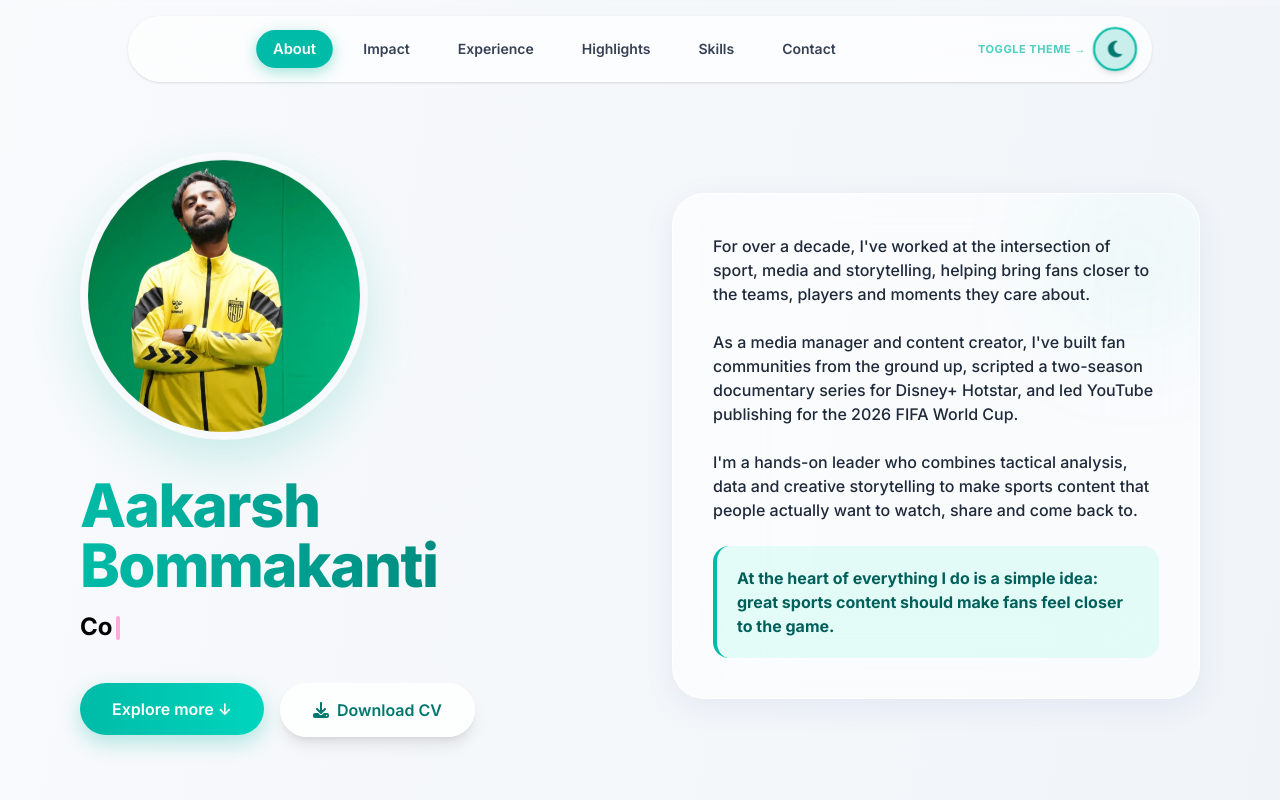
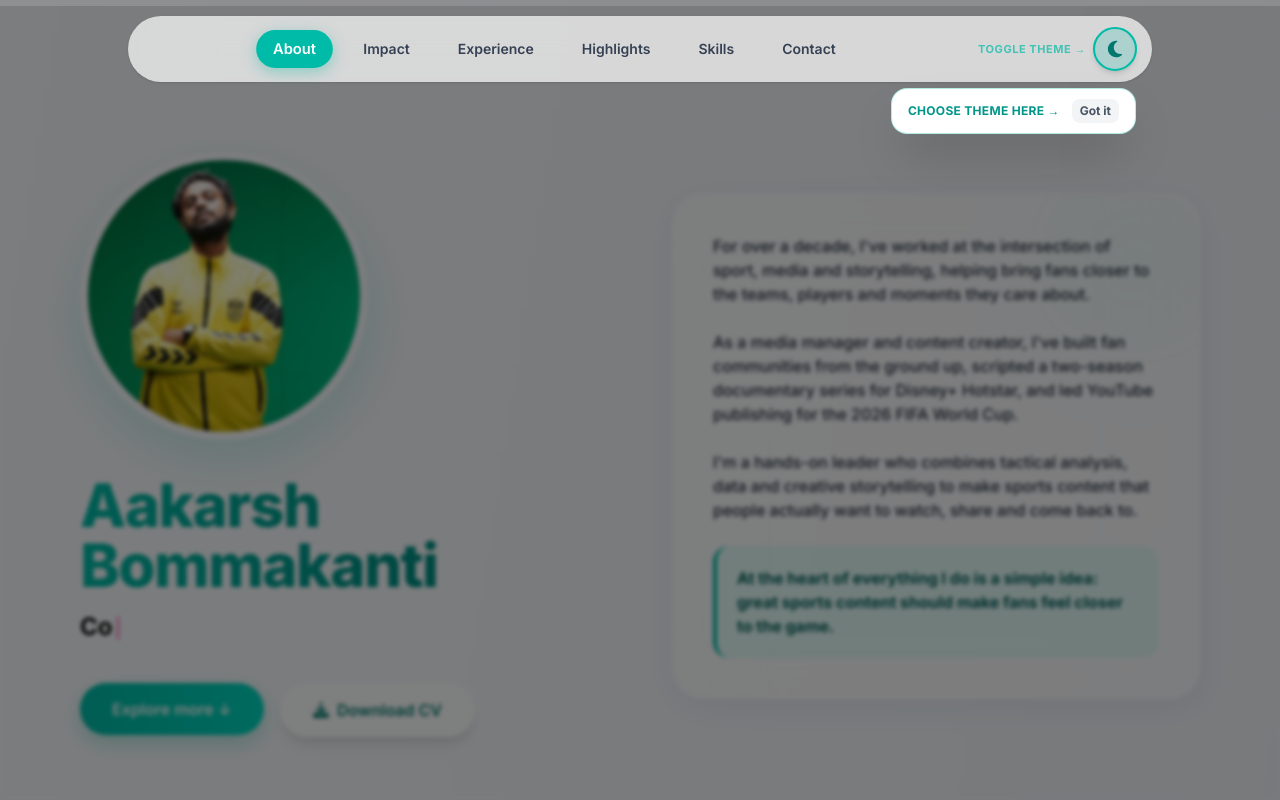
Before and after one commit to AakarshBot/aakars-portfolio-new, a Next.js app: page / in a window 1280 px wide. Shown: the top 800 px of the page. Built offline with nearby package versions, Linux system fonts and the light colour scheme.

Commit message:
Update page.tsx

```diff
--- a/src/app/page.tsx
+++ b/src/app/page.tsx
@@ -1,7 +1,7 @@
 "use client";
 
 import React, { useEffect, useRef, useState, useMemo } from "react";
-import { motion } from "framer-motion";
+import { motion, AnimatePresence } from "framer-motion";
 import { FaVideo, FaChartLine, FaPenFancy, FaGlobe, FaXTwitter, FaDownload, FaMoon, FaSun } from "react-icons/fa6";
 import Image from "next/image";
 
@@ -100,6 +100,7 @@ function useTypewriter(words: string[], speed = 80, pause = 1200) {
 // ---------- Main Page Component ----------
 export default function Page() {
   const [isDark, setIsDark] = useState(false); // Default to light mode
+  const [showThemePrompt, setShowThemePrompt] = useState(true);
   const [active, setActive] = useState("about");
   const [progress, setProgress] = useState(0);
 
@@ -155,7 +156,19 @@ export default function Page() {
   const tIconBox = isDark ? "bg-teal-500/10 text-teal-400" : "bg-teal-50 text-teal-600";
 
   return (
-    <div className={`min-h-screen font-sans selection:bg-teal-500 selection:text-white transition-colors duration-700 ${tBg}`}>
+    <div className={`min-h-screen font-sans selection:bg-teal-500 selection:text-white transition-colors duration-700 ${tBg} relative`}>
+
+      {/* Dark semi-opaque backdrop overlay when prompt is active */}
+      <AnimatePresence>
+        {showThemePrompt && (
+          <motion.div
+            initial={{ opacity: 0 }}
+            animate={{ opacity: 1 }}
+            exit={{ opacity: 0 }}
+            className="fixed inset-0 z-40 bg-black/50 backdrop-blur-[2px] pointer-events-none"
+          />
+        )}
+      </AnimatePresence>
 
       {/* Background Animated Light Orbs */}
       <div className="fixed inset-0 -z-10 overflow-hidden pointer-events-none">
@@ -168,8 +181,8 @@ export default function Page() {
         <div className="h-full bg-gradient-to-r from-teal-400 via-pink-400 to-amber-400 rounded-r-full shadow-[0_0_10px_rgba(45,212,191,0.5)]" style={{ width: `${progress}%` }} />
       </div>
 
-      {/* Navbar with Theme Toggle and Highlight */}
-      <header className="sticky top-4 z-40 px-2 sm:px-4">
+      {/* Navbar with Theme Toggle */}
+      <header className="sticky top-4 z-50 px-2 sm:px-4">
         <div className={`max-w-5xl mx-auto flex flex-wrap justify-between items-center rounded-2xl sm:rounded-full px-4 py-3 gap-3 transition-colors duration-500 shadow-lg ${tNav}`}>
           <div className="flex flex-wrap justify-center items-center gap-1.5 sm:gap-4 w-full sm:w-auto flex-1">
             {Object.keys(refs).map((key) => (
@@ -179,10 +192,30 @@ export default function Page() {
             ))}
           </div>
 
-          <div className="flex items-center gap-2 mx-auto sm:mx-0">
+          <div className="relative flex items-center gap-2 mx-auto sm:mx-0">
+            {/* Theme Prompt Popup pointing to toggle */}
+            <AnimatePresence>
+              {showThemePrompt && (
+                <motion.div
+                  initial={{ opacity: 0, y: 10, scale: 0.95 }}
+                  animate={{ opacity: 1, y: 0, scale: 1 }}
+                  exit={{ opacity: 0, y: 10, scale: 0.95 }}
+                  className="absolute right-0 -bottom-16 z-50 bg-white text-gray-900 px-4 py-2.5 rounded-2xl shadow-2xl border border-teal-500/30 flex items-center gap-3 whitespace-nowrap"
+                >
+                  <span className="text-xs font-bold tracking-wide text-teal-600 uppercase">Choose theme here →</span>
+                  <button
+                    onClick={() => setShowThemePrompt(false)}
+                    className="text-xs bg-gray-100 hover:bg-gray-200 text-gray-600 px-2 py-1 rounded-lg font-bold"
+                  >
+                    Got it
+                  </button>
+                </motion.div>
+              )}
+            </AnimatePresence>
+
             <span className="text-[11px] font-bold tracking-wider uppercase opacity-70 hidden md:inline-block animate-pulse text-teal-500">Toggle Theme →</span>
             <button
-              onClick={() => setIsDark(!isDark)}
+              onClick={() => { setIsDark(!isDark); setShowThemePrompt(false); }}
               className="p-2.5 rounded-full bg-teal-500/20 hover:bg-teal-500/30 text-teal-500 border-2 border-teal-500 transition-all shadow-md flex-shrink-0 scale-105"
               title="Click here to switch between light and dark mode"
             >
```
